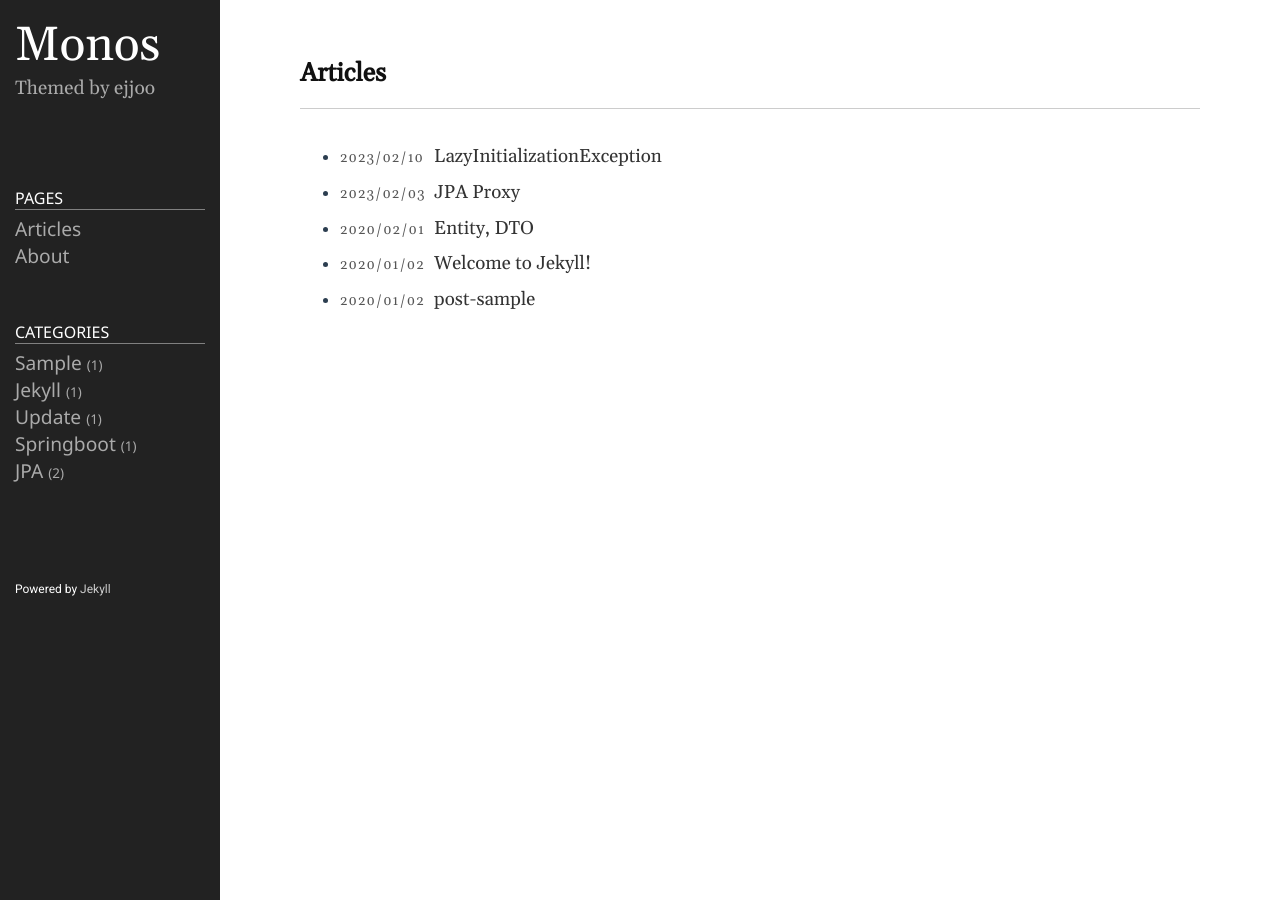
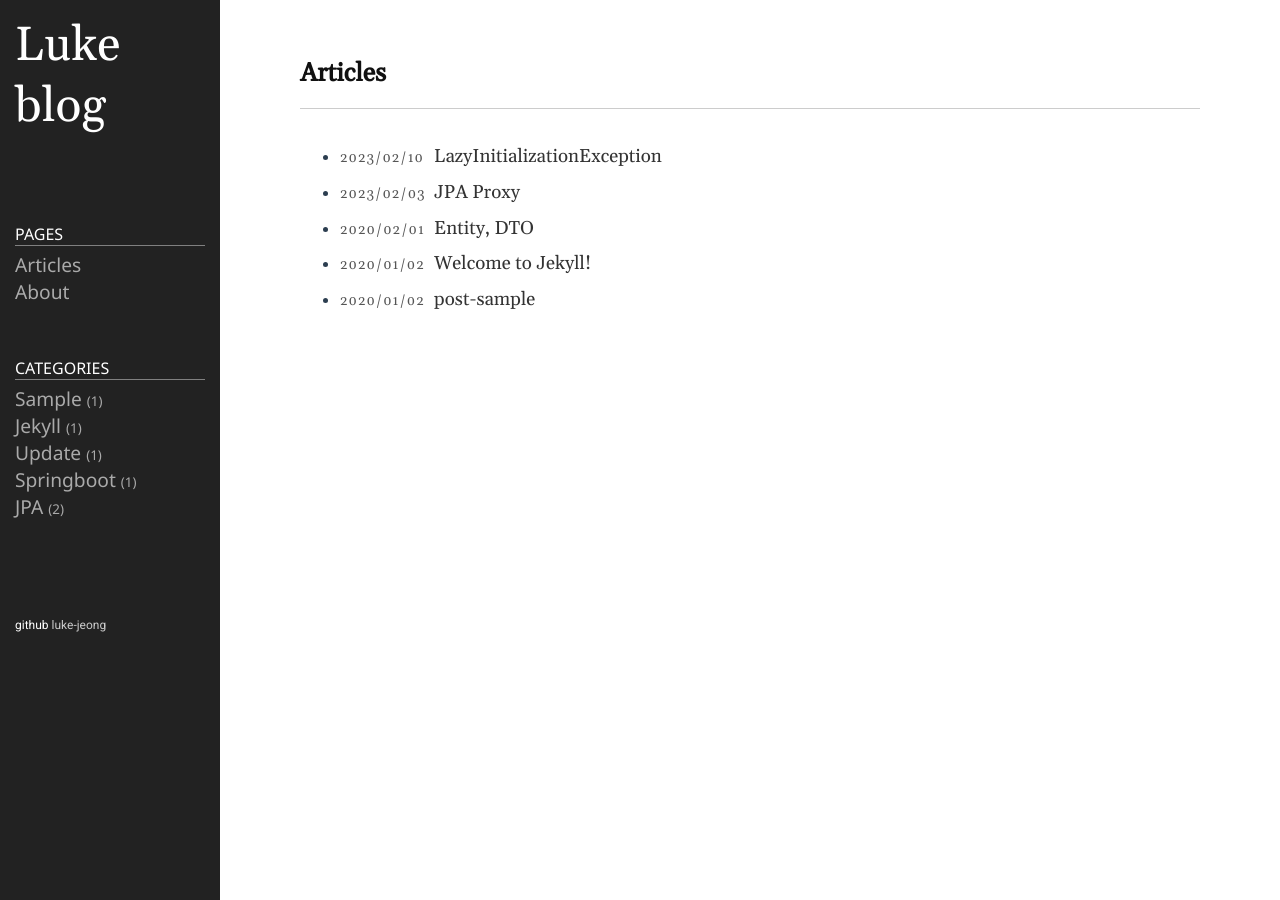
Before and after one commit to luke-jeong/luke-jeong.github.io, a Jekyll site: the page built from index.md, in a window 1280 px wide. Built offline with Jekyll 4.4.1, drawn with Linux system fonts in a browser that asks for light colours.

Commit message:
layout update

```diff
--- a/_config.yml
+++ b/_config.yml
@@ -18,13 +18,13 @@
 # You can create any custom variable you would like, and they will be accessible
 # in the templates via {{ site.myvariable }}.
 
-title: Monos
-email: ejjoo7994@gmail.com
+title: Luke blog
+email: jgh3482@gmail.com
 description: >- # this means to ignore newlines until "baseurl:"
-  Themed by ejjoo
+
 # baseurl: "/" # the subpath of your site, e.g. /blog
 # url: "http://ejjoo.github.io" # the base hostname & protocol for your site, e.g. http://example.com
-github_username: ejjoo
+github_username: luke-jeong
 highlighter: rouge
 svg:
   optimize: true
--- a/_includes/sidebar.html
+++ b/_includes/sidebar.html
@@ -48,5 +48,5 @@
 </div>
 
 <div class="sidebar-item sidebar-footer">
-	<p>Powered by <a href="https://github.com/jekyll/jekyll">Jekyll</a></p>
+	<p>github <a href="https://github.com/jekyll/jekyll">luke-jeong</a></p>
 </div>
```
